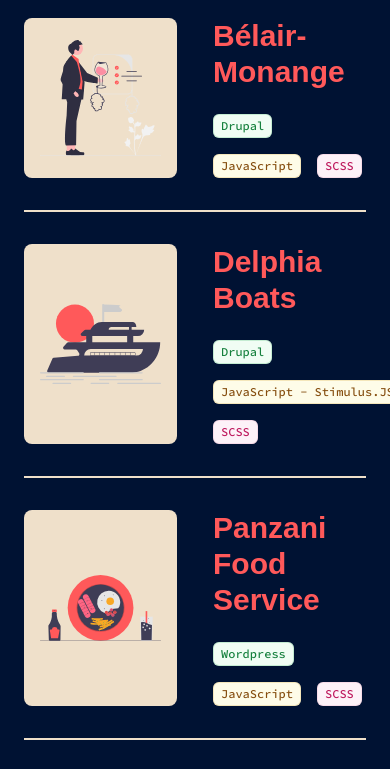
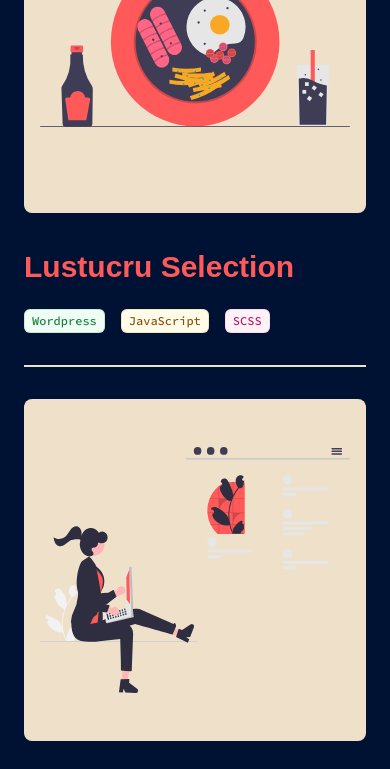
Before and after one commit to alaincodes/alain-icu, an Astro site in the folder frontend/: page /projects in a window 390 px wide. Shown: the part 866-1635 px from the top of the page. Built offline with nearby package versions, Linux system fonts and the light colour scheme; Astro itself is replaced by a stand-in of ours; a web font is replaced by a local one.

Commit message:
clean mobile card size

```diff
--- a/frontend/src/components/Card.astro
+++ b/frontend/src/components/Card.astro
@@ -13,7 +13,7 @@
 ---
 
 <div
-	class="group relative grid grid-cols-2 md:grid-cols-3 gap-9 pb-8 border-b-2 border-b-beige last:border-none"
+	class="group relative grid grid-cols-1 sm:grid-cols-2 md:grid-cols-3 gap-9 pb-8 border-b-2 border-b-beige last:border-none"
 >
 	<div
 		class="relative grid place-content-center col-start-1 col-span-1 w-full overflow-hidden p-4 bg-beige rounded-lg group-hover:opacity-75"
@@ -24,7 +24,7 @@
 			class="w-80 mx-auto object-contain aspect-square"
 		/>
 	</div>
-	<div class="col-start-2 col-span-1 md:col-span-2">
+	<div class="col-start-1 sm:col-start-2 col-span-1 md:col-span-2">
 		<h2
 			class="mb-6 text-3xl sm:text-4xl md:text-6xl lg:text-8xl font-semibold text-coral-red break-words"
 		>
```
